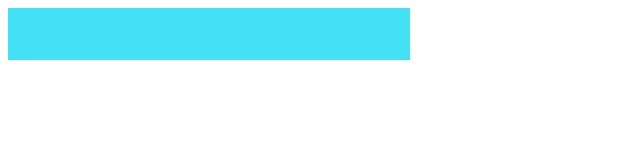
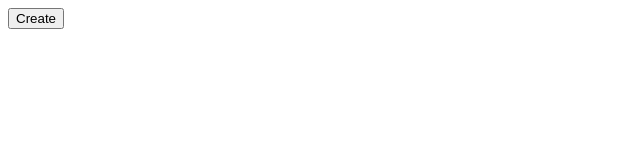
Before and after one commit to Xiaoping-Li/Processing-Bar, a plain HTML site: page index.html in a window 1280 px wide. Shown: the whole page, without its empty margins (0-640 px from the left). Drawn offline with Linux system fonts and the light colour scheme.

Commit message:
Add create processing bar function

```diff
--- a/autoFill.js
+++ b/autoFill.js
@@ -1,7 +1,16 @@
-let completed = 0;
 const barElement = document.getElementsByClassName('processing_bar')[0];
-let index = setInterval(function() {
-  completed++;
-  barElement.style.width = completed.toString() + '%';
-  if (completed === 100) clearInterval(index);
-}, 30);
+const barContainer = document.getElementsByClassName('container')[0];
+
+const createProcessingBar = () => {
+  let completed = 0;
+  let index = setInterval(function() {
+    completed++;
+    barElement.style.width = completed.toString() + '%';
+    if (completed === 100) clearInterval(index);
+  }, 30);
+};
+
+const clickCreate = () => {
+  barContainer.style.display = "block";
+  createProcessingBar();
+};
--- a/index.html
+++ b/index.html
@@ -7,6 +7,7 @@
   <body>
     <script defer="defer" src="./autoFill.js"></script>
 
+    <button onclick="clickCreate()">Create</button>
     <div class="container">
       <div class="processing_bar"></div>
     </div>
--- a/style.css
+++ b/style.css
@@ -2,10 +2,12 @@
   width: 400px;
   height: 50px;
   border: 1px solid #42e2f4;
+  display: none;
 }
 
 .processing_bar {
-  width: 40%;
+  width: 0%;
   height: 50px;
   background-color: #42e2f4;
+
 }
```
Also changed, not shown: 1 other file.
